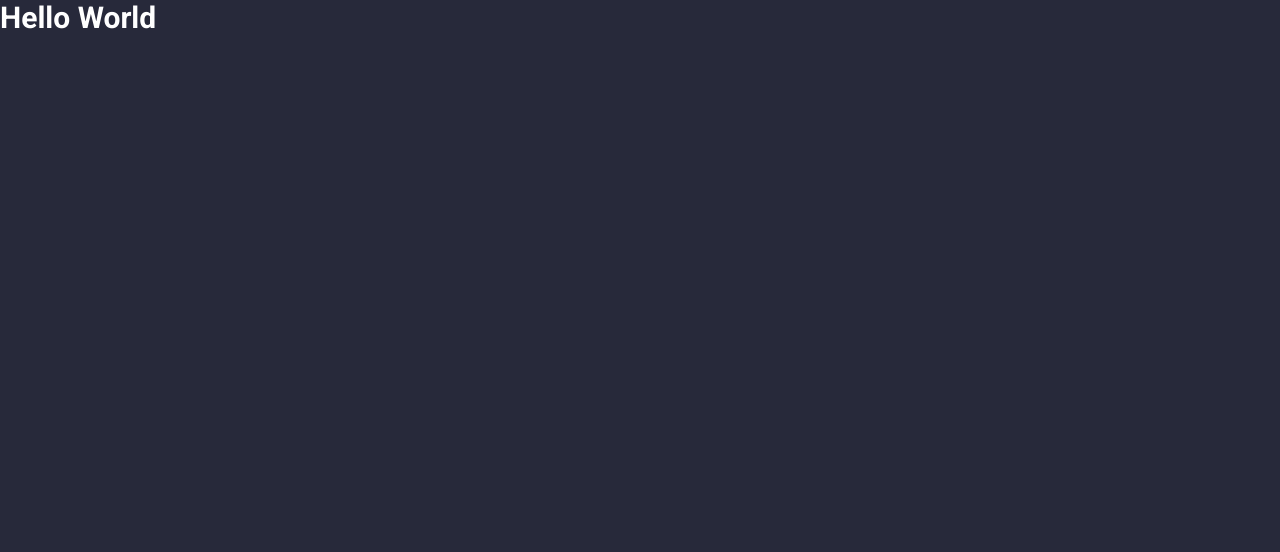
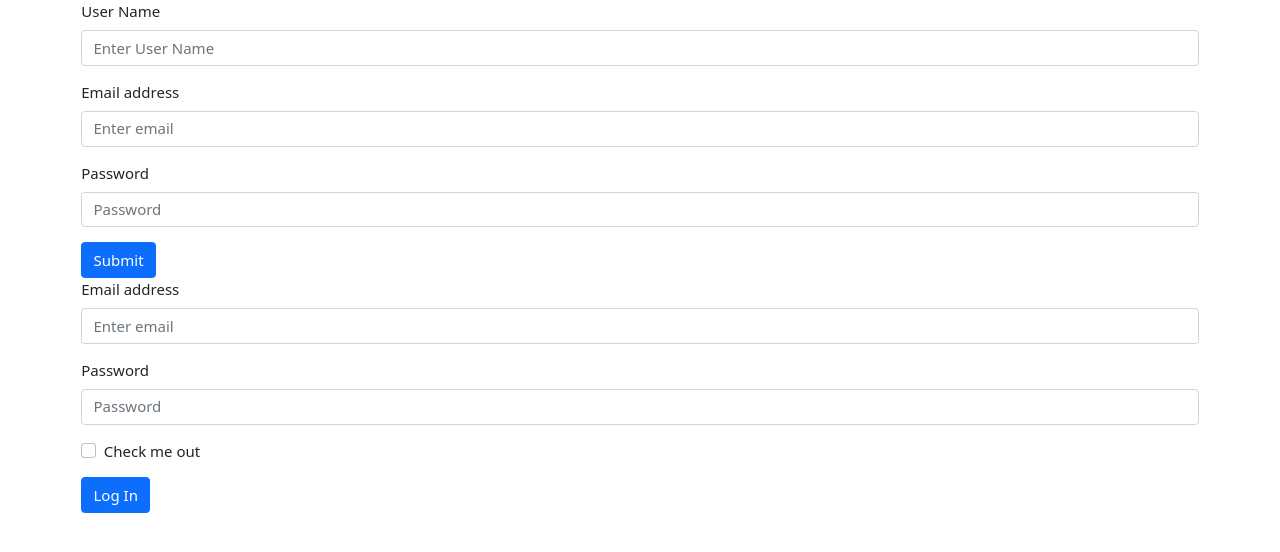
Before and after one commit to violetapugliese/wispro_admin, a React app: page / in a window 1280 px wide. Shown: the top 552 px of the page. Built offline with nearby package versions, Linux system fonts and the light colour scheme; no server answers.

Commit message:
login with firebase

```diff
--- a/package.json
+++ b/package.json
@@ -13,6 +13,8 @@
   "license": "ISC",
   "dependencies": {
     "bootstrap": "^5.1.1",
+    "dotenv": "^10.0.0",
+    "dotenv-webpack": "^7.0.3",
     "firebase": "^9.1.2",
     "formik": "^2.2.9",
     "json-server": "^0.17.0",
@@ -20,7 +22,8 @@
     "react-bootstrap": "^2.0.0-rc.0",
     "react-dom": "^17.0.1",
     "react-router-dom": "^5.3.0",
-    "react-transition-group": "^4.4.2"
+    "react-transition-group": "^4.4.2",
+    "reactfire": "^4.2.0"
   },
   "devDependencies": {
     "@babel/core": "^7.12.16",
@@ -29,6 +32,7 @@
     "babel-eslint": "^10.1.0",
     "babel-loader": "^8.2.2",
     "css-loader": "^5.0.2",
+    "dotenv": "^10.0.0",
     "eslint": "^7.20.0",
     "eslint-config-airbnb": "^18.2.1",
     "eslint-plugin-import": "^2.22.1",
--- /dev/null
+++ b/src/components/Auth.jsx
@@ -0,0 +1,103 @@
+import React, { useState, useEffect } from "react";
+import { getAuth, createUserWithEmailAndPassword, onAuthStateChanged, signOut, signInWithEmailAndPassword } from "firebase/auth";
+import { Container, Form, Button } from "react-bootstrap";
+// import { useFirebaseApp, useUser } from "reactfire"
+
+
+const Auth = () => {
+
+
+
+    const [email, setEmail] = useState(['']);
+    const [password, setPassword] = useState(['']);
+    const [userName, setUserName] = useState(['']);
+    const [hasUser, setHasUser] = useState();
+
+    const auth = getAuth();
+
+    const handleSubmit = () => {
+        createUserWithEmailAndPassword(auth, email, password)
+            .then((userCredential) => {
+                const user = userCredential.user;
+                setHasUser(user);
+            })
+            .catch((error) => {
+                const errorCode = error.code;
+                const errorMessage = error.message;
+
+            });
+    }
+
+    const handleLogIn = () => {
+        signInWithEmailAndPassword(auth, email, password)
+            .then((userCredential) => {
+                const user = userCredential.user;
+                setHasUser(user);
+            })
+            .catch((error) => {
+                const errorCode = error.code;
+                const errorMessage = error.message;
+            });
+    }
+
+    const handleLogOut = () => {
+        signOut(auth).then(() => {
+            setHasUser();
+        }).catch((error) => {
+            // An error happened.
+        });
+    }
+
+    return (
+        <div className="Auth">
+            <Container>
+
+                {!hasUser &&
+                    <Form>
+                        <Form.Group className="mb-3" controlId="formBasicEmail">
+                            <Form.Label>User Name</Form.Label>
+                            <Form.Control type="name" placeholder="Enter User Name" onChange={(e) => setUserName(e.target.value)} />
+                        </Form.Group>
+
+                        <Form.Group className="mb-3" controlId="formBasicEmail">
+                            <Form.Label>Email address</Form.Label>
+                            <Form.Control type="email" placeholder="Enter email" onChange={(e) => setEmail(e.target.value)} />
+                        </Form.Group>
+
+                        <Form.Group className="mb-3" controlId="formBasicPassword">
+                            <Form.Label>Password</Form.Label>
+                            <Form.Control type="password" placeholder="Password" onChange={(e) => setPassword(e.target.value)} />
+                        </Form.Group>
+
+                        <Button variant="primary" onClick={handleSubmit}>
+                            Submit
+                        </Button>
+
+                        <Form.Group className="mb-3" controlId="formBasicEmail">
+                            <Form.Label>Email address</Form.Label>
+                            <Form.Control type="email" placeholder="Enter email" onChange={(e) => setEmail(e.target.value)} />
+                        </Form.Group>
+
+                        <Form.Group className="mb-3" controlId="formBasicPassword">
+                            <Form.Label>Password</Form.Label>
+                            <Form.Control type="password" placeholder="Password" onChange={(e) => setPassword(e.target.value)} />
+                        </Form.Group>
+                        <Form.Group className="mb-3" controlId="formBasicCheckbox">
+                            <Form.Check type="checkbox" label="Check me out" />
+                        </Form.Group>
+                        <Button variant="primary" onClick={handleLogIn}>
+                            Log In
+                        </Button>
+                    </Form>
+                }
+                { hasUser &&
+                    <Button variant="primary" onClick={handleLogOut}>
+                        Log Out
+                    </Button>
+                }
+            </Container>
+        </div>
+    );
+};
+
+export default Auth;
--- a/src/containers/App.jsx
+++ b/src/containers/App.jsx
@@ -1,4 +1,5 @@
 import React, { useState, useEffect } from "react";
+import Auth from '../components/Auth';
 import "../assets/styles/App.scss";
 
 import '../firebase';
@@ -8,7 +9,7 @@ const App = () => {
 
   return (
     <div className="app">
-      <h1>Hello World</h1>
+      <Auth></Auth>
     </div>
   );
 };
--- a/src/firebase.js
+++ b/src/firebase.js
@@ -1,17 +1,15 @@
 
 import { initializeApp } from "firebase/app";
 import { getFirestore, collection, getDocs } from 'firebase/firestore/lite';
-import 'firebase/firestore'
+import 'firebase/firestore';
 
 const firebaseConfig = {
-  apiKey: "AIzaSyCe-qKW6Mu8BEGRODciMrWmuVeIfwGLme4",
-  authDomain: "wispro-admin.firebaseapp.com",
-  projectId: "wispro-admin",
-  storageBucket: "wispro-admin.appspot.com",
-  messagingSenderId: "735595694556",
-  appId: "1:735595694556:web:4dbd9d9257b7604df96719"
+  apiKey: process.env.FIREBASE_APIKEY,
+  authDomain: process.env.FIREBASE_AUTHDOMAIN,
+  projectId: process.env.FIREBASE_PROJECTID,
+  storageBucket: process.env.FIREBASE_STORAGEBUCKET,
+  messagingSenderId: process.env.FIREBASE_MESSAGINGSENDERID,
+  appId: process.env.FIREBASE_APPID
 };
 
 const app = initializeApp(firebaseConfig);
-
-const db = getFirestore(app);
--- a/src/index.js
+++ b/src/index.js
@@ -1,5 +1,6 @@
 import React from 'react';
 import ReactoDOM from 'react-dom';
 import App from './containers/App';
+import 'bootstrap/dist/css/bootstrap.min.css';
 
 ReactoDOM.render(<App/>, document.getElementById('app'));
--- a/webpack.config.js
+++ b/webpack.config.js
@@ -1,6 +1,7 @@
 const path = require('path');
 const HtmlWebpackPlugin = require('html-webpack-plugin');
 const MiniCssExtractPlugin = require('mini-css-extract-plugin');
+const Dotenv = require('dotenv-webpack');
 
 module.exports = {
   entry: './src/index.js',
@@ -53,5 +54,6 @@ module.exports = {
     new MiniCssExtractPlugin({
       filename: 'assets/[name].css',
     }),
+    new Dotenv(),
   ],
 };
```
Also changed, not shown: 2 other files (tests, documents, lock files or other folders).
